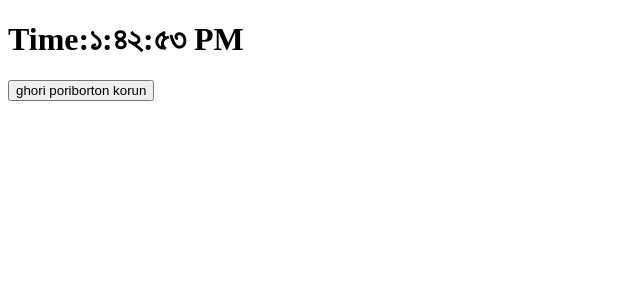
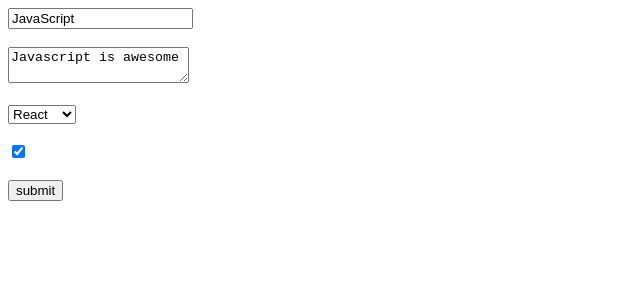
Before and after one commit to sayemhossain/react-practice-two, a React (Create React App) app: page / in a window 1280 px wide. Shown: the top 300 px of the page, without its empty margins (0-640 px from the left). Built offline with nearby package versions, Linux system fonts and the light colour scheme.

Commit message:
form validation

```diff
--- a/src/App.js
+++ b/src/App.js
@@ -1,9 +1,10 @@
-import Clock from "./components/Clock";
+import Form from "./components/Form";
 
 function App() {
+  // const quantities = [1, 2, 3];
   return (
     <div>
-      <Clock />
+      <Form />
     </div>
   );
 }
--- /dev/null
+++ b/src/components/Form.js
@@ -0,0 +1,77 @@
+import React from "react";
+
+export default class From extends React.Component {
+  state = {
+    title: "JavaScript",
+    text: "Javascript is awesome",
+    library: "React",
+    isAwesome: true,
+  };
+
+  handleChange = (e) => {
+    if (e.target.type === "text") {
+      this.setState({
+        title: e.target.value,
+      });
+    } else if (e.target.type === "textarea") {
+      this.setState({
+        text: e.target.value,
+      });
+    } else if (e.target.type === "select-one") {
+      this.setState({
+        library: e.target.value,
+      });
+    } else if (e.target.type === "checkbox") {
+      this.setState({
+        isAwesome: e.target.checked,
+      });
+    } else {
+      console.log("Nothing here");
+    }
+  };
+
+  submitHandler = (e) => {
+    const { title, text, library, isAwesome } = this.state;
+    e.preventDefault();
+    console.log(title, text, library, isAwesome);
+  };
+
+  render() {
+    const { title, text, library, isAwesome } = this.state;
+    return (
+      <div>
+        <form onSubmit={this.submitHandler}>
+          <input
+            type="text"
+            placeholder="Enter Title"
+            value={title}
+            onChange={this.handleChange}
+          />
+          <br />
+          <br />
+          <textarea
+            name="text"
+            value={text}
+            onChange={this.handleChange}
+          ></textarea>
+          <br />
+          <br />
+          <select value={library} onChange={this.handleChange}>
+            <option value="React">React</option>
+            <option value="Angular">Angular</option>
+          </select>
+          <br />
+          <br />
+          <input
+            type="checkbox"
+            checked={isAwesome}
+            onChange={this.handleChange}
+          />
+          <br />
+          <br />
+          <input type="submit" value="submit" />
+        </form>
+      </div>
+    );
+  }
+}
```
Also changed, not shown: src/components/clockList.js (added, +10 -0 lines).
